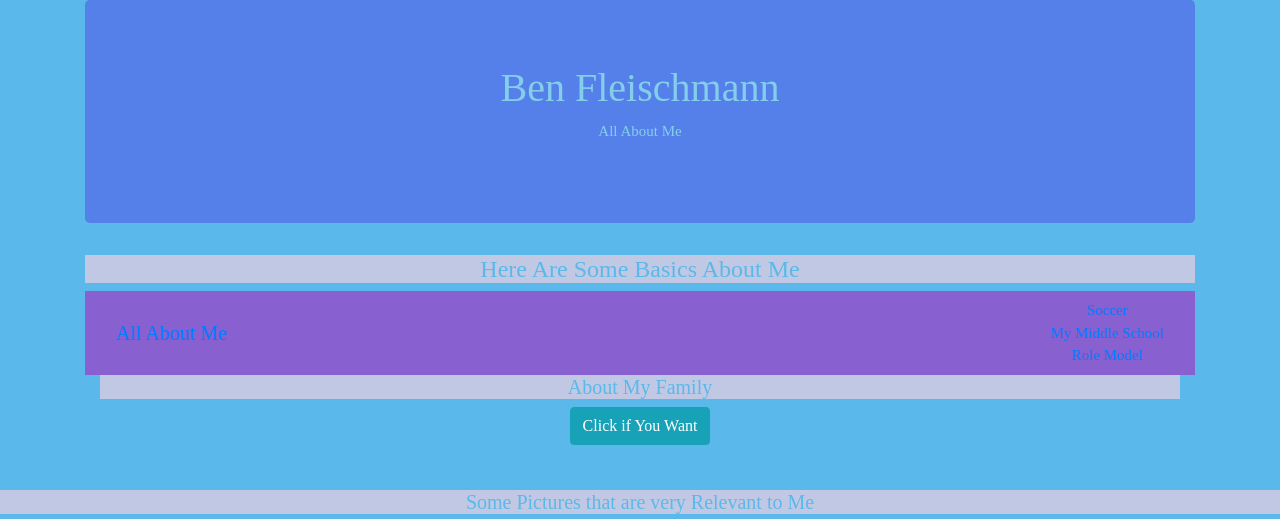
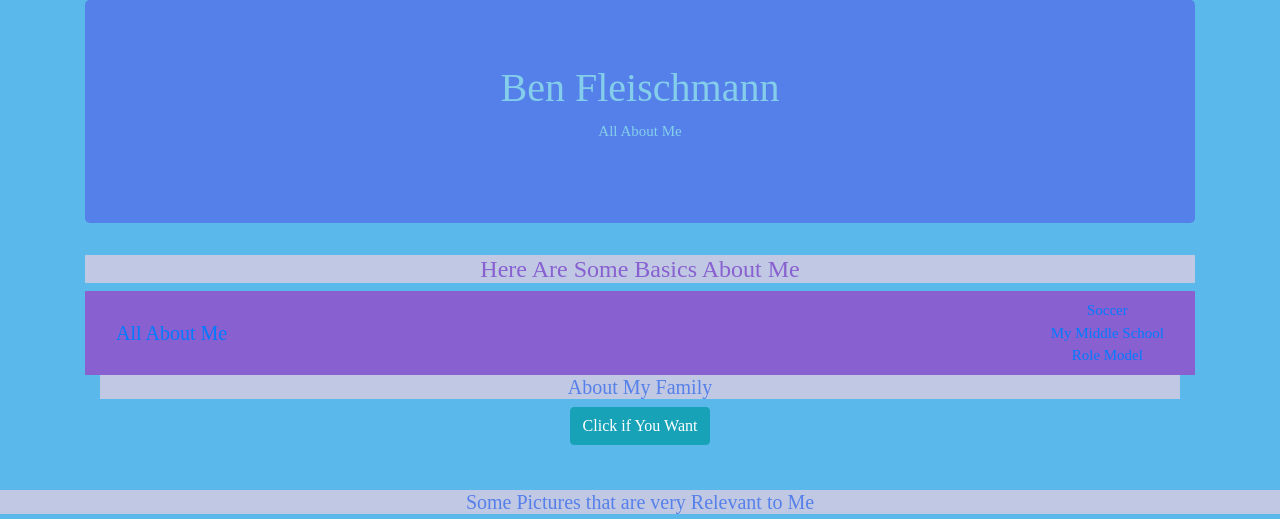
Before and after one commit to bdfleischmann/esc21718, a plain HTML site: page Final_Project/Index.html in a window 1280 px wide. Shown: the top 519 px of the page. Drawn offline with nearby package versions, Linux system fonts and the light colour scheme.

Commit message:
First commit

```diff
--- a/Final_Project/Index.html
+++ b/Final_Project/Index.html
@@ -30,7 +30,7 @@
   }
   h4 {
     background-color: #C1C8E4;
-    color:#5AB9EA;
+    color:#8860D0;
     font-family: "Times New Roman", Times, serif;
   }
   #hi {
@@ -44,7 +44,7 @@
     }
     h5 {
       background-color:#C1C8E4;
-      color:#5AB9EA;
+      color:#5680E9;
 
     }
 </style>
```
Also changed, not shown: Final_Project/page2.html (added).
